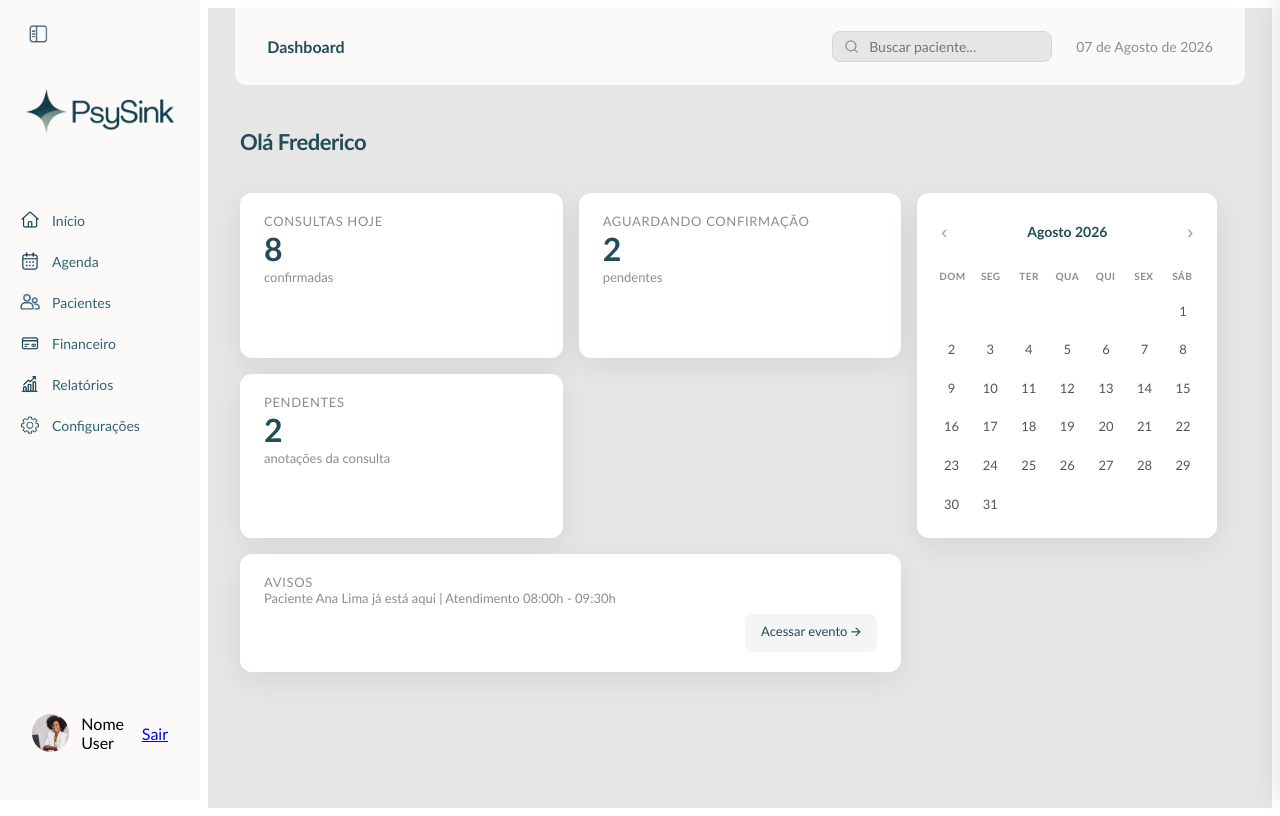
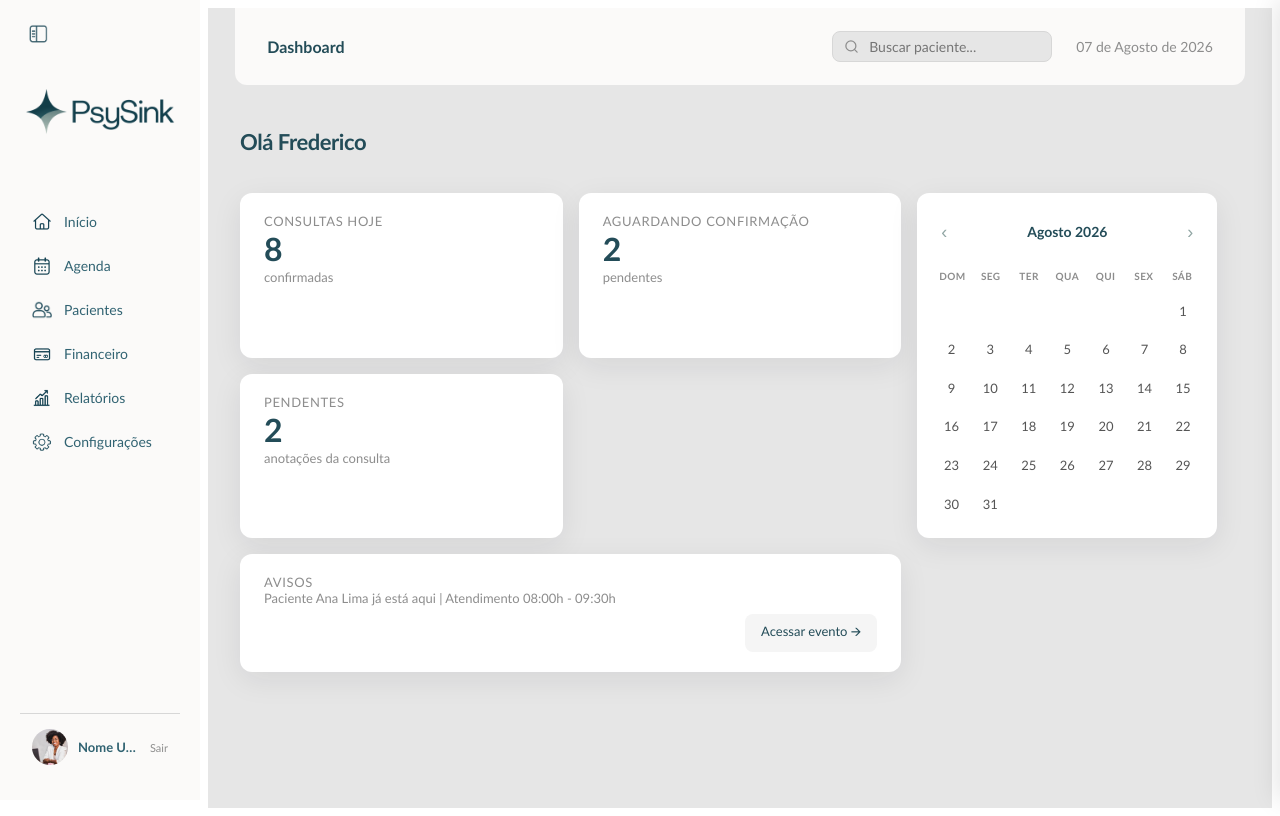
Before and after one commit to anamifischer/Psynk, a PHP site: page /app/pages/admin/dashboard.php in a window 1280 px wide. Run offline with PHP 8.4, Linux system fonts and the light colour scheme; some libraries are stand-ins or nearby versions.

Commit message:
Pagina relatorios e menu

```diff
--- a/app/css/menu.css
+++ b/app/css/menu.css
@@ -129,16 +129,52 @@ nav {
     margin-top: auto;
     display: flex;
     align-items: center;
-    gap: 12px;
+    gap: 10px;
     padding: 12px;
+    border-top: 1px solid var(--gray-200);
 }
 
 .barraUser img {
-    width: 38px;
-    height: 38px;
+    width: 36px;
+    height: 36px;
     border-radius: 50%;
+    object-fit: cover;
+    flex-shrink: 0;
 }
 
-.barraUser span {
+.barraUser-info {
+    display: flex;
+    flex-direction: column;
+    gap: 2px;
+    flex: 1;
+    min-width: 0;
+}
+
+.barraUser p {
     font-size: 13px;
+    font-weight: 600;
+    color: var(--teal);
+    white-space: nowrap;
+    overflow: hidden;
+    text-overflow: ellipsis;
 }
+
+.barraUser a {
+    font-size: 11px;
+    color: var(--gray-400);
+    text-decoration: none;
+    transition: color 0.15s;
+}
+
+.barraUser a:hover {
+    color: var(--teal);
+}
+
+.barraLateral.retraida .barraUser-info {
+    display: none;
+}
+
+.barraLateral.retraida .barraUser {
+    justify-content: center;
+    padding: 12px 0;
+}
--- a/app/includes/menuAdmin.php
+++ b/app/includes/menuAdmin.php
@@ -26,31 +26,31 @@
             <img class="logo-icone" src="/imgs/logo.png">
         </div>
 
-        <div class ="barraItens">
-            <div class="item">
-                <img src = "/imgs/icons/home.png">
-                <a href="../../pages/admin/dashboard.php">Início</a>
-            </div>
-            <div class="item">
-                <img src = "/imgs/icons/agenda.png">
-                <a href="../../pages/admin/agenda.php">Agenda</a>
-            </div>
-            <div class="item">
-                <img src = "/imgs/icons/pacientes.png">
-                <a href="../../pages/admin/pacientes.php">Pacientes</a>
-            </div>
-            <div class="item">
-                <img src = "/imgs/icons/financeiro.png">
-                <a href="../../pages/admin/financeiro.php">Financeiro</a>
-            </div>
-            <div class="item">
-                <img src = "/imgs/icons/relatorio.png">
-                <a href="../../pages/admin/relatorios.php">Relatórios</a>
-            </div>
-            <div class="item">
-                <img src = "/imgs/icons/configuracoes.png">
-                <a href="../../pages/admin/configuracoes.php">Configurações</a>
-            </div>
+        <div class="barraItens">
+            <a class="item" href="../../pages/admin/dashboard.php">
+                <img src="/imgs/icons/home.png">
+                <span>Início</span>
+            </a>
+            <a class="item" href="../../pages/admin/agenda.php">
+                <img src="/imgs/icons/agenda.png">
+                <span>Agenda</span>
+            </a>
+            <a class="item" href="../../pages/admin/pacientes.php">
+                <img src="/imgs/icons/pacientes.png">
+                <span>Pacientes</span>
+            </a>
+            <a class="item" href="../../pages/admin/financeiro.php">
+                <img src="/imgs/icons/financeiro.png">
+                <span>Financeiro</span>
+            </a>
+            <a class="item" href="../../pages/admin/relatorios.php">
+                <img src="/imgs/icons/relatorio.png">
+                <span>Relatórios</span>
+            </a>
+            <a class="item" href="../../pages/admin/configuracoes.php">
+                <img src="/imgs/icons/configuracoes.png">
+                <span>Configurações</span>
+            </a>
         </div>
 
         <div class = "barraUser">
```
Also changed, not shown: app/css/relatorios.css (+57 -2 lines), app/includes/menuPsicologo.php (+24 -24 lines), app/includes/menuRecepcionista.php (+25 -21 lines), app/js/relatorios.js (+31 -2 lines), app/js/utils.js (+63 -4 lines), app/pages/admin/relatorios.php (+29 -0 lines).
